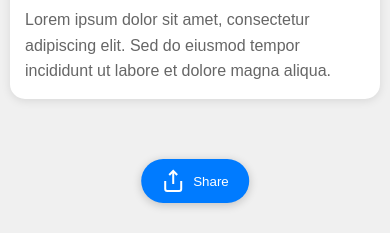
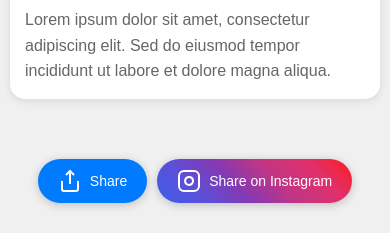
Before and after one commit to theHDcoder/imageshare, a plain HTML site: page index.html in a window 390 px wide. Shown: the part 611-844 px from the top of the page. Drawn offline with Linux system fonts and the light colour scheme.

Commit message:
insta share button

```diff
--- a/css/styles.css
+++ b/css/styles.css
@@ -46,11 +46,18 @@ body {
   line-height: 1.6;
 }
 
-.share-button {
+.button-container {
   position: fixed;
   bottom: 30px;
   left: 50%;
   transform: translateX(-50%);
+  display: flex;
+  gap: 10px;
+  flex-wrap: wrap;
+  justify-content: center;
+}
+
+.share-button {
   background: #007bff;
   color: white;
   border: none;
@@ -63,8 +70,20 @@ body {
   box-shadow: 0 2px 10px rgba(0, 0, 0, 0.2);
 }
 
+.share-button.instagram {
+  background: linear-gradient(
+    45deg,
+    #405de6,
+    #5851db,
+    #833ab4,
+    #c13584,
+    #e1306c,
+    #fd1d1d
+  );
+}
+
 .share-button:hover {
-  background: #0056b3;
+  opacity: 0.9;
 }
 
 @media (max-width: 480px) {
@@ -76,7 +95,13 @@ body {
     padding: 15px;
   }
 
+  .button-container {
+    padding: 0 10px;
+    width: 100%;
+  }
+
   .share-button {
     padding: 10px 20px;
+    font-size: 14px;
   }
 }
--- a/index.html
+++ b/index.html
@@ -21,6 +21,7 @@
             eiusmod tempor incididunt ut labore et dolore magna aliqua.
           </p>
         </div>
+        <div class="button-container">
           <button id="shareBtn" class="share-button">
             <svg
               xmlns="http://www.w3.org/2000/svg"
@@ -37,6 +38,23 @@
             </svg>
             Share
           </button>
+          <button id="instaShareBtn" class="share-button instagram">
+            <svg
+              xmlns="http://www.w3.org/2000/svg"
+              width="24"
+              height="24"
+              viewBox="0 0 24 24"
+              fill="none"
+              stroke="currentColor"
+              stroke-width="2"
+            >
+              <rect x="2" y="2" width="20" height="20" rx="5" ry="5"></rect>
+              <path d="M16 11.37A4 4 0 1 1 12.63 8 4 4 0 0 1 16 11.37z"></path>
+              <line x1="17.5" y1="6.5" x2="17.51" y2="6.5"></line>
+            </svg>
+            Share on Instagram
+          </button>
+        </div>
       </div>
     </div>
     <script src="js/share.js"></script>
--- a/js/share.js
+++ b/js/share.js
@@ -14,3 +14,19 @@ document.getElementById("shareBtn").addEventListener("click", async () => {
     alert("Web Share API is not supported in your browser");
   }
 });
+
+document.getElementById("instaShareBtn").addEventListener("click", () => {
+  const imageUrl = document.querySelector(".portrait-image").src;
+  const isMobile = /iPhone|iPad|iPod|Android/i.test(navigator.userAgent);
+
+  if (isMobile) {
+    window.location.href = `instagram://library?AssetPath=${encodeURIComponent(
+      imageUrl
+    )}`;
+    setTimeout(() => {
+      window.location.href = "https://www.instagram.com";
+    }, 2000);
+  } else {
+    alert("Instagram sharing is only available on mobile devices");
+  }
+});
```
Lines whose indentation alone changed are shown as unchanged.
